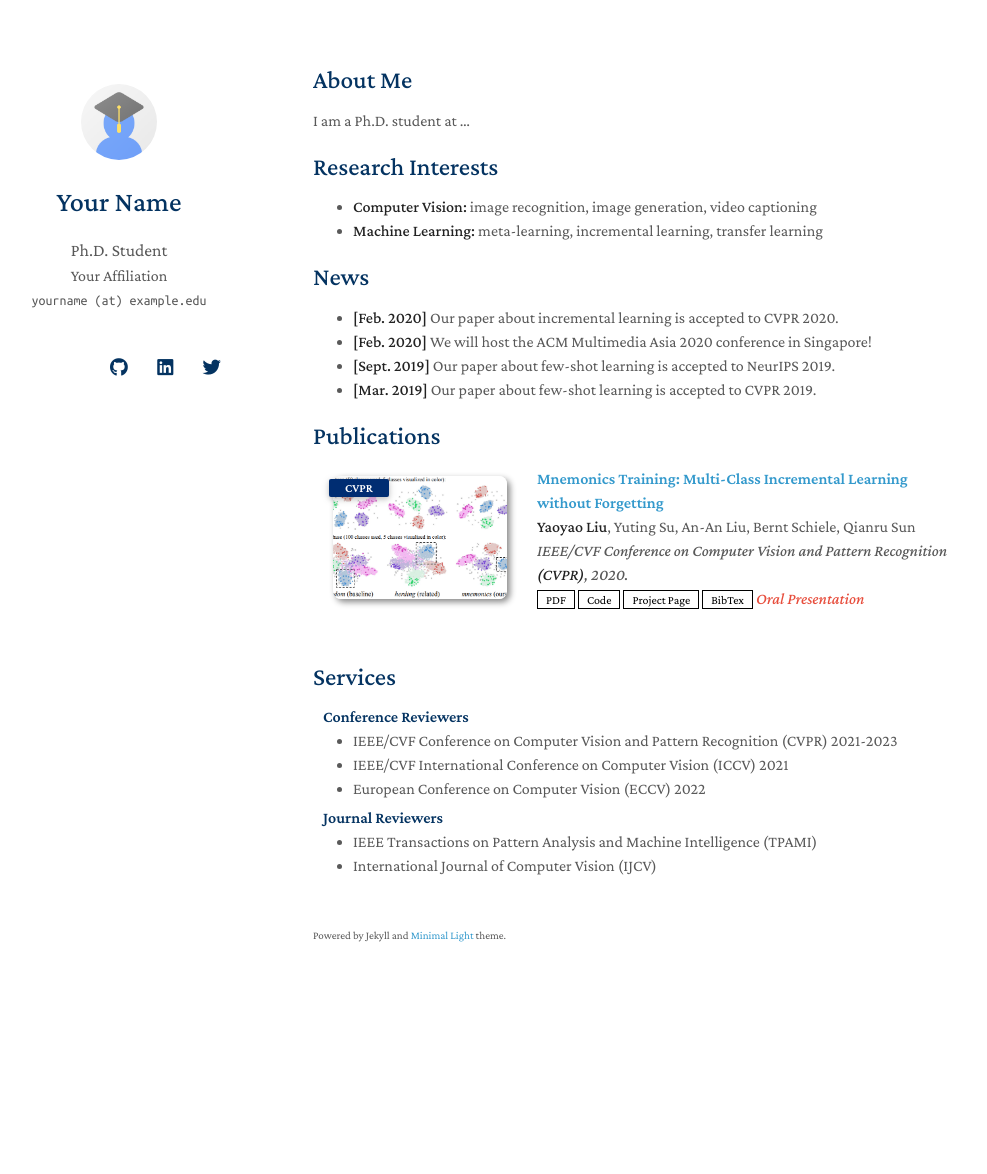
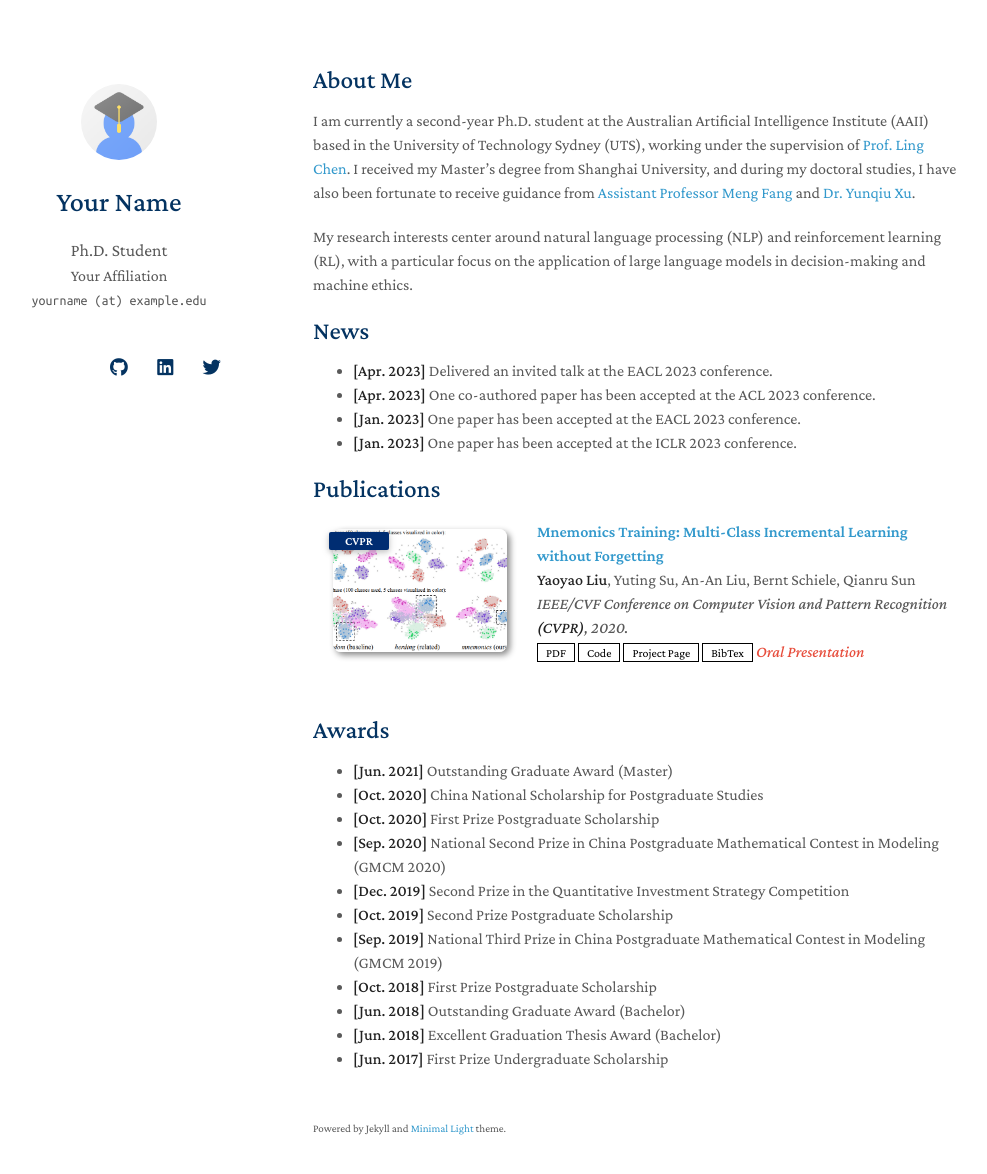
Before and after one commit to winni18/winni18.github.io, a Jekyll site: the page built from index.md, in a window 1280 px wide and 1209 px high. Shown: the top 1174 px of the window, without its empty margins (157-1144 px from the left). Built offline with Jekyll 4.4.1, drawn with Linux system fonts in a browser that asks for light colours; nearby versions of some CDN libraries; a style sheet for code colours, icons or effects is not loaded; our own code applies the rules of GitHub Pages for plain Markdown files.

Commit message:
update index.md

```diff
--- a/index.md
+++ b/index.md
@@ -4,20 +4,34 @@ layout: homepage
 
 ## About Me
 
-I am a Ph.D. student at ...
+I am currently a second-year Ph.D. student at the Australian Artificial Intelligence Institute (AAII) based in the University of Technology Sydney (UTS), working under the supervision of [Prof. Ling Chen](https://profiles.uts.edu.au/Ling.Chen).
+I received my Master's degree from Shanghai University, and during my doctoral studies, I have also been fortunate to receive guidance from [Assistant Professor Meng Fang](https://scholar.google.com/citations?user=IcNYP1oAAAAJ&hl=en) and [Dr. Yunqiu Xu](https://scholar.google.com/citations?hl=en&user=6kfxdwoAAAAJ).
 
-## Research Interests
 
-- **Computer Vision:** image recognition, image generation, video captioning
-- **Machine Learning:** meta-learning, incremental learning, transfer learning
+My research interests center around natural language processing (NLP) and reinforcement learning (RL), with a particular focus on the application of large language models in decision-making and machine ethics.
+
+
 
 ## News
+- **[Apr. 2023]** Delivered an invited talk at the EACL 2023 conference.
+- **[Apr. 2023]** One co-authored paper has been accepted at the ACL 2023 conference.
+- **[Jan. 2023]** One paper has been accepted at the EACL 2023 conference.
+- **[Jan. 2023]** One paper has been accepted at the ICLR 2023 conference.
 
-- **[Feb. 2020]** Our paper about incremental learning is accepted to CVPR 2020.
-- **[Feb. 2020]** We will host the ACM Multimedia Asia 2020 conference in Singapore!
-- **[Sept. 2019]** Our paper about few-shot learning is accepted to NeurIPS 2019.
-- **[Mar. 2019]** Our paper about few-shot learning is accepted to CVPR 2019.
 
 {% include_relative _includes/publications.md %}
 
-{% include_relative _includes/services.md %}
+<!-- {% include_relative _includes/services.md %} -->
+
+## Awards
+- **[Jun. 2021]** Outstanding Graduate Award (Master)
+- **[Oct. 2020]** China National Scholarship for Postgraduate Studies
+- **[Oct. 2020]** First Prize Postgraduate Scholarship
+- **[Sep. 2020]** National Second Prize in China Postgraduate Mathematical Contest in Modeling (GMCM 2020)
+- **[Dec. 2019]** Second Prize in the Quantitative Investment Strategy Competition
+- **[Oct. 2019]** Second Prize Postgraduate Scholarship
+- **[Sep. 2019]** National Third Prize in China Postgraduate Mathematical Contest in Modeling (GMCM 2019)
+- **[Oct. 2018]** First Prize Postgraduate Scholarship
+- **[Jun. 2018]** Outstanding Graduate Award (Bachelor)
+- **[Jun. 2018]** Excellent Graduation Thesis Award (Bachelor)
+- **[Jun. 2017]** First Prize Undergraduate Scholarship
```
